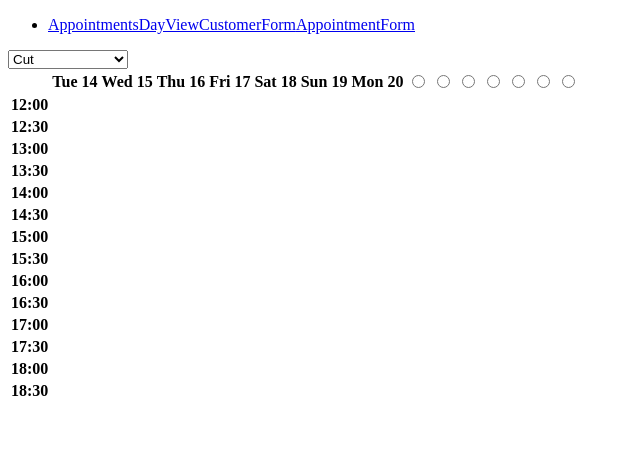
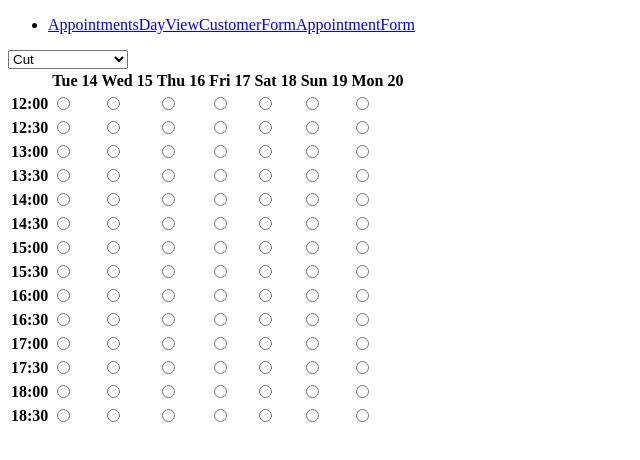
Before and after one commit to aleksandr-kiliushin/react-test-driven-development, a React app: page /appointment-form in a window 1280 px wide. Shown: the top 460 px of the page, without its empty margins (0-640 px from the left). Built offline with nearby package versions, Linux system fonts and the light colour scheme.

Commit message:
Fix slots displaying

```diff
--- a/src/views/AppointmentForm/TimeSlotTable.tsx
+++ b/src/views/AppointmentForm/TimeSlotTable.tsx
@@ -55,17 +55,17 @@ const TimeSlotTable: React.FC<Props> = ({ availableTimeSlots, salonClosesAt, sal
           {dates.map((aDateTimestamp) => {
             return <th key={aDateTimestamp}>{shortenDate({ timestamp: aDateTimestamp })}</th>
           })}
-          {dates.map((date) => (
-            <td key={date}>
-              <input type="radio" />
-            </td>
-          ))}
         </tr>
       </thead>
       <tbody>
         {timeSlots.map((aTimeSlot) => (
           <tr key={aTimeSlot}>
             <th>{timestampToTimeString(aTimeSlot)}</th>
+            {dates.map((date) => (
+              <td key={date}>
+                <input type="radio" />
+              </td>
+            ))}
           </tr>
         ))}
       </tbody>
```
